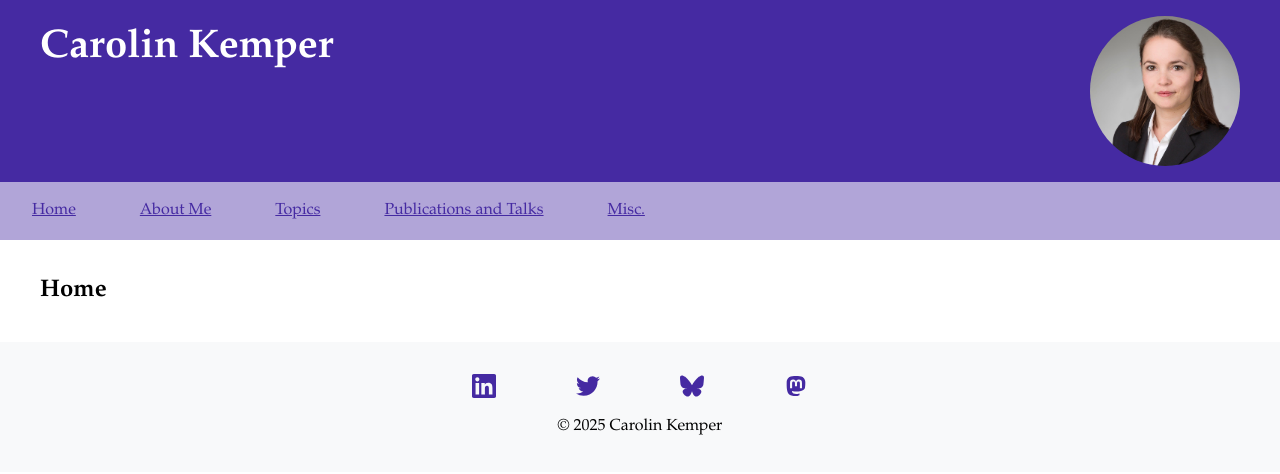
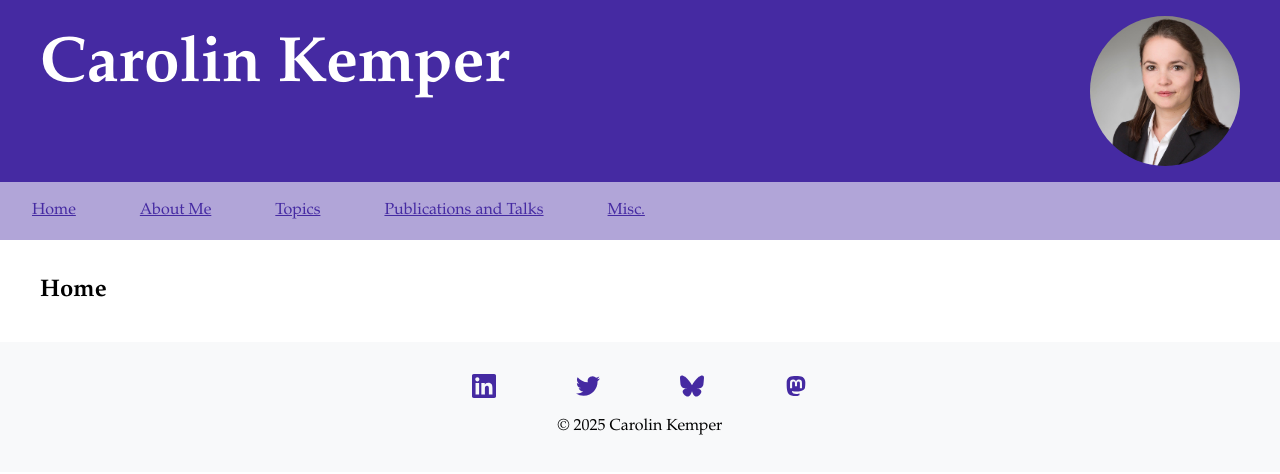
Before and after one commit to CarolinKemper/carolinkemper.github.io, a Jekyll site: the page built from index.md, in a window 1280 px wide. Shown: the top 474 px of the page. Built offline with Jekyll 4.4.1, drawn with Linux system fonts in a browser that asks for light colours.

Commit message:
design changes

```diff
--- a/assets/css/main.css
+++ b/assets/css/main.css
@@ -15,7 +15,7 @@ body {
 
 .header-content {
     display: flex;
-    justify-content: space-between;
+    justify-content: left;
     align-items: left;
     max-width: 1200px;
     margin: 0 auto;
@@ -23,7 +23,7 @@ body {
 }
 
 .site-title {
-    font-size: 2.5rem;
+    font-size: 4rem;
     margin: 0;
     text-align: left;
     flex-grow: 1;
```
